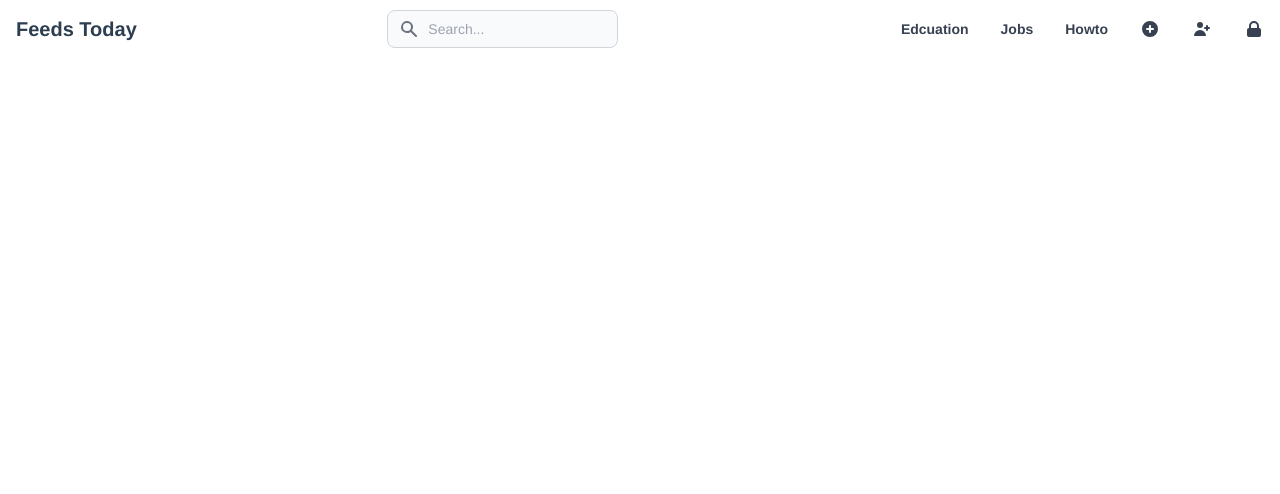
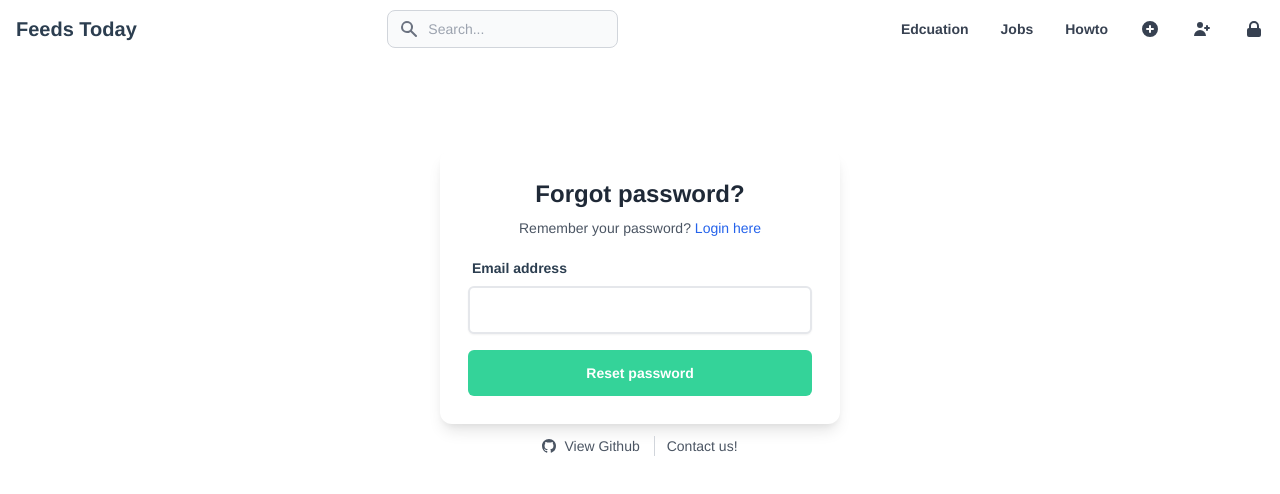
Before and after one commit to davemaxwell612/feedsarena.com, a Vue app: page /forgotpassword in a window 1280 px wide. Shown: the top 494 px of the page. Built offline with nearby package versions, Linux system fonts and the light colour scheme.

Commit message:
fixd layout issues

```diff
--- a/src/router/index.js
+++ b/src/router/index.js
@@ -4,6 +4,7 @@ import CreateNewPost from '../views/CreateNewPost.vue'
 import Login from '../views/Login.vue'
 import SignUp from '../views/SignUp.vue'
 import PostDetails from '../views/PostDetails.vue'
+import ForgotPassword from '../views/ForgotPassword.vue'
 
 const routes = [
   {
@@ -32,6 +33,11 @@ const routes = [
     path: '/signup',
     name: 'SignUp',
     component: SignUp
+  },
+  {
+    path: '/forgotpassword',
+    name: 'ForgotPassword',
+    component: ForgotPassword
   },
   // {
   //   path: '/education',
--- /dev/null
+++ b/src/views/ForgotPassword.vue
@@ -0,0 +1,56 @@
+<template>
+    <!-- component -->
+<main id="content" role="main" class="w-full max-w-md md:mt-10 mx-auto p-6">
+    <div class="mt-7 bg-white  rounded-xl shadow-lg dark:bg-gray-800 dark:border-gray-700">
+      <div class="p-4 sm:p-7">
+        <div class="text-center">
+          <h1 class="block text-2xl font-bold text-gray-800 dark:text-white">Forgot password?</h1>
+          <p class="mt-2 text-sm text-gray-600 dark:text-gray-400">
+            Remember your password?
+            <router-link to="/login" class="text-blue-600 decoration-2 hover:underline font-medium">
+              Login here
+            </router-link>
+          </p>
+        </div>
+
+        <div class="mt-5">
+          <form>
+            <div class="grid gap-y-4">
+              <div>
+                <label for="email" class="block text-sm font-bold ml-1 mb-2 dark:text-white">Email address</label>
+                <div class="relative">
+                  <input type="email" id="email" name="email" class="py-3 px-4 block w-full border-2 border-gray-200 rounded-md text-sm focus:border-blue-500 focus:ring-blue-500 shadow-sm" required aria-describedby="email-error">
+                </div>
+                <p class="hidden text-xs text-red-600 mt-2" id="email-error">Please include a valid email address so we can get back to you</p>
+              </div>
+              <button type="submit" class="py-3 px-4 inline-flex justify-center items-center gap-2 rounded-md border border-transparent font-semibold bg-green-400 text-white hover:bg-green-600 focus:outline-none focus:ring-2 focus:ring-blue-500 focus:ring-offset-2 transition-all text-sm dark:focus:ring-offset-gray-800">Reset password</button>
+            </div>
+          </form>
+        </div>
+      </div>
+    </div>
+
+    <p class="mt-3 flex justify-center items-center text-center divide-x divide-gray-300 dark:divide-gray-700">
+      <a class="pr-3.5 inline-flex items-center gap-x-2 text-sm text-gray-600 decoration-2 hover:underline hover:text-blue-600 dark:text-gray-500 dark:hover:text-gray-200" href="#" target="_blank">
+        <svg class="w-3.5 h-3.5" xmlns="http://www.w3.org/2000/svg" width="16" height="16" fill="currentColor" viewBox="0 0 16 16">
+          <path d="M8 0C3.58 0 0 3.58 0 8c0 3.54 2.29 6.53 5.47 7.59.4.07.55-.17.55-.38 0-.19-.01-.82-.01-1.49-2.01.37-2.53-.49-2.69-.94-.09-.23-.48-.94-.82-1.13-.28-.15-.68-.52-.01-.53.63-.01 1.08.58 1.23.82.72 1.21 1.87.87 2.33.66.07-.52.28-.87.51-1.07-1.78-.2-3.64-.89-3.64-3.95 0-.87.31-1.59.82-2.15-.08-.2-.36-1.02.08-2.12 0 0 .67-.21 2.2.82.64-.18 1.32-.27 2-.27.68 0 1.36.09 2 .27 1.53-1.04 2.2-.82 2.2-.82.44 1.1.16 1.92.08 2.12.51.56.82 1.27.82 2.15 0 3.07-1.87 3.75-3.65 3.95.29.25.54.73.54 1.48 0 1.07-.01 1.93-.01 2.2 0 .21.15.46.55.38A8.012 8.012 0 0 0 16 8c0-4.42-3.58-8-8-8z" />
+        </svg>
+        View Github
+      </a>
+      <a class="pl-3 inline-flex items-center gap-x-2 text-sm text-gray-600 decoration-2 hover:underline hover:text-blue-600 dark:text-gray-500 dark:hover:text-gray-200" href="#">
+
+        Contact us!
+      </a>
+    </p>
+  </main>
+</template>
+
+<script>
+export default {
+
+}
+</script>
+
+<style>
+
+</style>
--- a/src/views/Login.vue
+++ b/src/views/Login.vue
@@ -17,13 +17,14 @@
           <input id="remember_me" type="checkbox" class="border border-gray-300 text-red-600 shadow-sm focus:border-red-300 focus:ring focus:ring-red-200 focus:ring-opacity-50" />
           <label for="remember_me" class="ml-2 block text-sm leading-5 text-gray-900"> Remember me </label>
         </div>
-        <a href="#" class="text-sm"> Forgot your password? </a>
+        <!-- <a href="#" class="text-sm"> Forgot your password? </a> -->
+        <router-link to="/forgotpassword" class="text-sm" >Forgot Your Password?</router-link>
       </div>
       <div class="mt-6">
         <button class="w-full inline-flex items-center justify-center px-4 py-2 bg-green-400 border border-transparent rounded-md font-semibold capitalize text-white hover:bg-green-700 active:bg-red-700 focus:outline-none focus:border-red-700 focus:ring focus:ring-red-200 disabled:opacity-25 transition">Sign In</button>
       </div>
       <div class="mt-6 text-center">
-        <a href="#" class="underline">Sign up for an account</a>
+        <router-link to="/signup" class="underline text-sm text-green-300 align-baseline hover:text-green-800">Sign up for an account</router-link>
       </div>
     </form>
   </div>
--- a/src/views/SignUp.vue
+++ b/src/views/SignUp.vue
@@ -96,18 +96,7 @@
 							</div>
 							<hr class="mb-6 border-t" />
 							<div class="text-center">
-								<a
-									class="inline-block text-sm text-red-500 align-baseline hover:text-blue-800"
-									href="#"
-								>
-									Forgot Password?
-								</a>
-							</div>
-							<div class="text-center">
-								<a
-									class="inline-block text-sm text-red-500 align-baseline hover:text-blue-800"
-									href="./index.html"
-								>
+								<a class="inline-block text-sm text-green-300 align-baseline hover:text-green-800">
 									Already have an account? Login!
 								</a>
 							</div>
```
